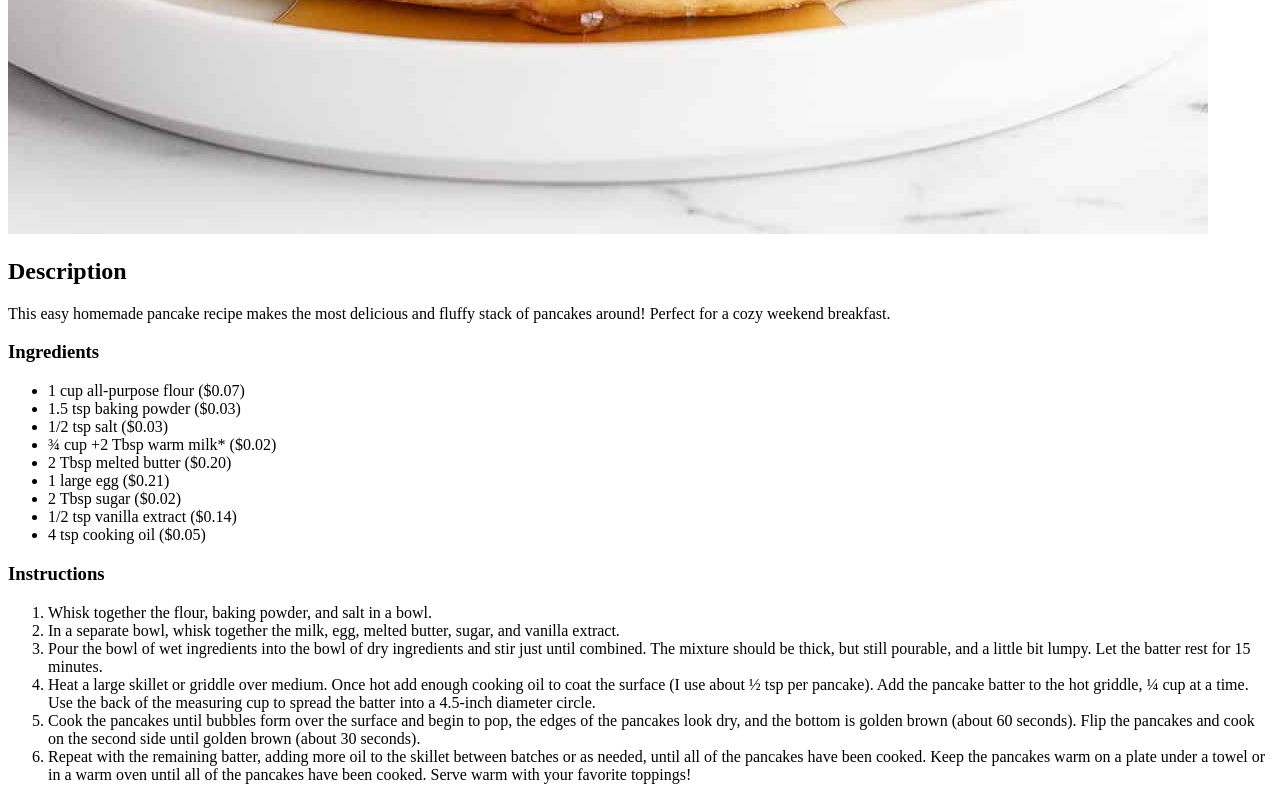
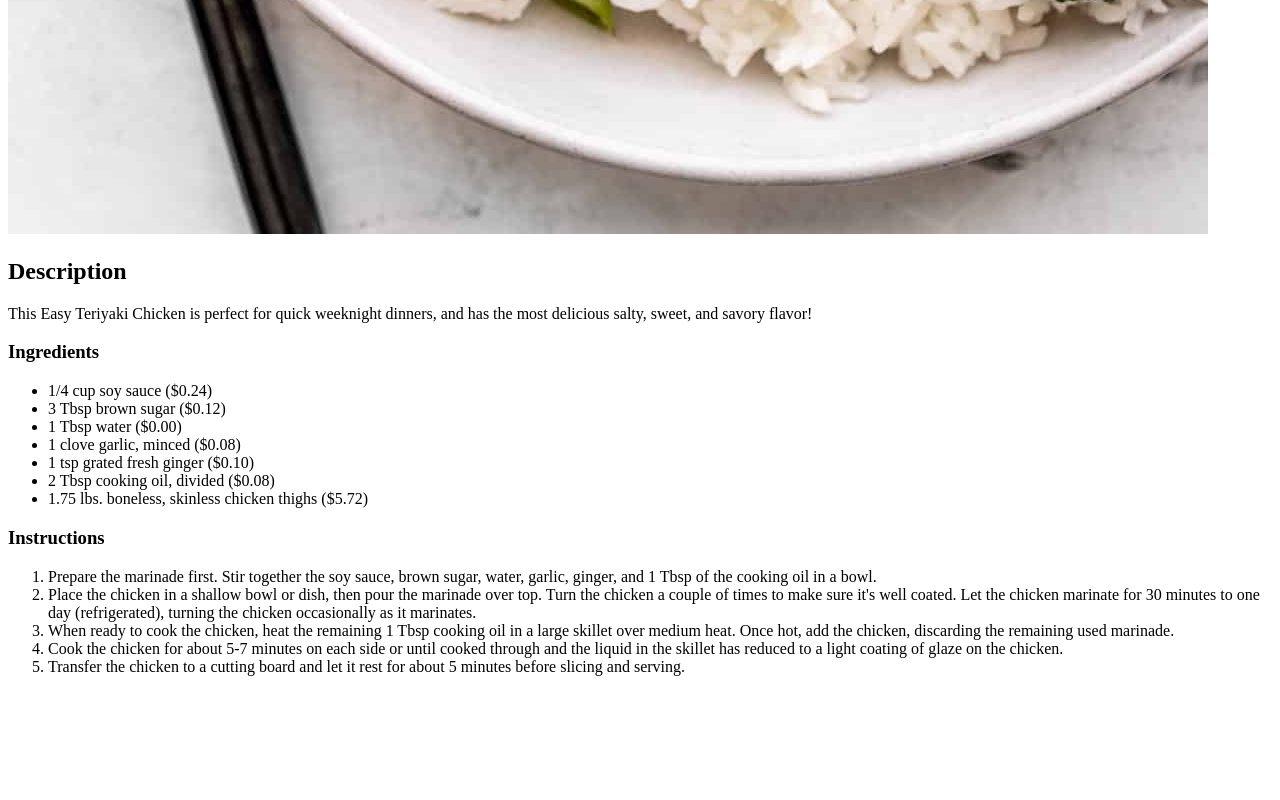
Before and after one commit to Andyspickle/odin-recipes, a plain HTML site: page recipes/easy-teriyaki-chicken.html in a window 1280 px wide. Shown: the part 1446-2246 px from the top of the page. After the commit the page ends 2138 px from the top, so only its background shows below. Drawn offline with Linux system fonts and the light colour scheme.

Commit message:
Improved Teriyaki Chicken

```diff
--- a/recipes/easy-teriyaki-chicken.html
+++ b/recipes/easy-teriyaki-chicken.html
@@ -2,62 +2,57 @@
 <html lang="en">
   <head>
     <meta charset="UTF-8" />
-    <title>Fluffy Pancakes</title>
+    <title>Easy Teriyaki Chicken</title>
   </head>
   <body>
-    <h1>Fluffy Pancakes</h1>
-    <img src="../images/fluffy-pancakes.jpg" alt="Fluffy Pancakes" />
+    <h1>Easy Teriyaki Chicken</h1>
+    <img
+      src="../images/easy-teriyaki-chicken.jpg"
+      alt="Easy Teriyaki Chicken"
+    />
     <h2>Description</h2>
     <p>
-      This easy homemade pancake recipe makes the most delicious and fluffy
-      stack of pancakes around! Perfect for a cozy weekend breakfast.
+      This Easy Teriyaki Chicken is perfect for quick weeknight dinners, and has
+      the most delicious salty, sweet, and savory flavor!
     </p>
     <div>
       <h3>Ingredients</h3>
       <ul>
-        <li>1 cup all-purpose flour ($0.07)</li>
-        <li>1.5 tsp baking powder ($0.03)</li>
-        <li>1/2 tsp salt ($0.03)</li>
-        <li>¾ cup +2 Tbsp warm milk* ($0.02)</li>
-        <li>2 Tbsp melted butter ($0.20)</li>
-        <li>1 large egg ($0.21)</li>
-        <li>2 Tbsp sugar ($0.02)</li>
-        <li>1/2 tsp vanilla extract ($0.14)</li>
-        <li>4 tsp cooking oil ($0.05)</li>
+        <li>1/4 cup soy sauce ($0.24)</li>
+        <li>3 Tbsp brown sugar ($0.12)</li>
+        <li>1 Tbsp water ($0.00)</li>
+        <li>1 clove garlic, minced ($0.08)</li>
+        <li>1 tsp grated fresh ginger ($0.10)</li>
+        <li>2 Tbsp cooking oil, divided ($0.08)</li>
+        <li>1.75 lbs. boneless, skinless chicken thighs ($5.72)</li>
       </ul>
     </div>
     <div>
       <h3>Instructions</h3>
       <ol>
-        <li>Whisk together the flour, baking powder, and salt in a bowl.</li>
         <li>
-          In a separate bowl, whisk together the milk, egg, melted butter,
-          sugar, and vanilla extract.
+          Prepare the marinade first. Stir together the soy sauce, brown sugar,
+          water, garlic, ginger, and 1 Tbsp of the cooking oil in a bowl.
         </li>
         <li>
-          Pour the bowl of wet ingredients into the bowl of dry ingredients and
-          stir just until combined. The mixture should be thick, but still
-          pourable, and a little bit lumpy. Let the batter rest for 15 minutes.
+          Place the chicken in a shallow bowl or dish, then pour the marinade
+          over top. Turn the chicken a couple of times to make sure it's well
+          coated. Let the chicken marinate for 30 minutes to one day
+          (refrigerated), turning the chicken occasionally as it marinates.
         </li>
         <li>
-          Heat a large skillet or griddle over medium. Once hot add enough
-          cooking oil to coat the surface (I use about ½ tsp per pancake). Add
-          the pancake batter to the hot griddle, ¼ cup at a time. Use the back
-          of the measuring cup to spread the batter into a 4.5-inch diameter
-          circle.
+          When ready to cook the chicken, heat the remaining 1 Tbsp cooking oil
+          in a large skillet over medium heat. Once hot, add the chicken,
+          discarding the remaining used marinade.
         </li>
         <li>
-          Cook the pancakes until bubbles form over the surface and begin to
-          pop, the edges of the pancakes look dry, and the bottom is golden
-          brown (about 60 seconds). Flip the pancakes and cook on the second
-          side until golden brown (about 30 seconds).
+          Cook the chicken for about 5-7 minutes on each side or until cooked
+          through and the liquid in the skillet has reduced to a light coating
+          of glaze on the chicken.
         </li>
         <li>
-          Repeat with the remaining batter, adding more oil to the skillet
-          between batches or as needed, until all of the pancakes have been
-          cooked. Keep the pancakes warm on a plate under a towel or in a warm
-          oven until all of the pancakes have been cooked. Serve warm with your
-          favorite toppings!
+          Transfer the chicken to a cutting board and let it rest for about 5
+          minutes before slicing and serving.
         </li>
       </ol>
     </div>
```
Also changed, not shown: images/easy-teriyaki-chicken.jpeg (deleted), images/easy-teriyaki-chicken.jpg (added).
